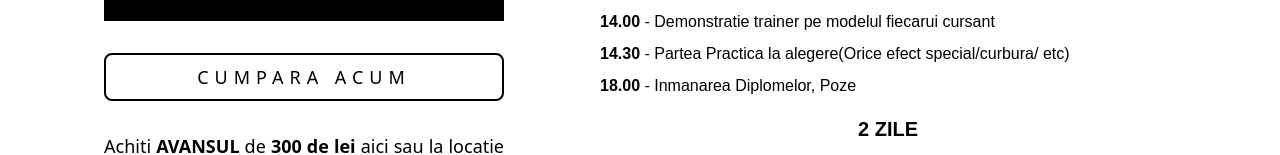
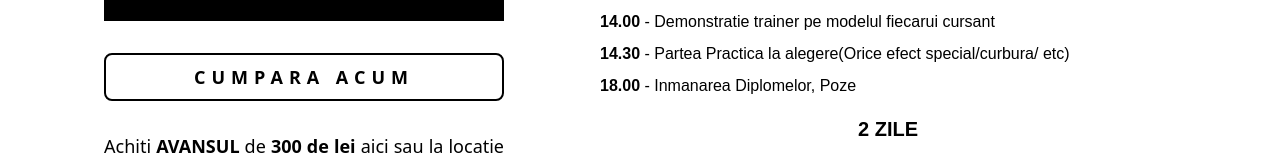
Before and after one commit to PoleacLiviuStefan/lorenaLash, a React (Create React App) app: page /curs-de-perfectionare in a window 1280 px wide. Shown: the part 587-742 px from the top of the page. Built offline with nearby package versions, Linux system fonts and the light colour scheme.

Commit message:
buyUpdates

```diff
--- a/src/Components/Courses/CursDePerfectionare.jsx
+++ b/src/Components/Courses/CursDePerfectionare.jsx
@@ -21,7 +21,7 @@ const CursDePerfectionare = () => {
         <div className='flex lg:flex-row flex-col items-center lg:items-start'>
         <div className=' lg:ml-[2rem] flex flex-col items-center w-[90%] lg:w-[25rem]'>
             <img src={cursDePerfectionare} className=" w-[21rem] lg:w-[25rem] h-[28rem]" />
-            <button onClick={()=>{localStorage.setItem("cumparaCurs","Curs De Perfectionare");navigate("/checkout")}} className='mt-[2rem] border-[2px] border-black w-full text-[18px]  h-[3rem] rounded-[8px] tracking-[6px]'>CUMPARA ACUM</button>
+            <button onClick={()=>{localStorage.setItem("cumparaCurs","Curs De Perfectionare");navigate("/checkout")}} className='mt-[2rem] border-[2px] border-black w-full text-[18px]  h-[3rem] rounded-[8px] tracking-[6px] font-bold animate-[buyBtnReverse_.3s_ease-in-out_forwards] hover:animate-[buyBtn_.3s_ease-in-out_forwards]'>CUMPARA ACUM</button>
             <div className='relative flex flex-col items-left w-full mt-[2rem]'>
                 <h3 className='mb-[1rem] lg:text-[18px] text-justify'>Achiti   <span className='font-bold'>AVANSUL</span> de <span className='font-bold'>300 de lei </span> aici sau la locatie pentru a-ti rezerva locul, restul sumei se achita in prima zi de curs</h3>
                 <h3 className='text-[24px] font-thin'>2 ZILE <span className='absolute right-2 font-extrabold text-[#DAA520]'> 2500 lei </span></h3>
--- a/src/Components/Courses/CursEfecteSpeciale.jsx
+++ b/src/Components/Courses/CursEfecteSpeciale.jsx
@@ -20,7 +20,7 @@ const CursEfecteSpeciale = () => {
     <div className='flex lg:flex-row flex-col items-center lg:items-start'>
     <div className=' lg:ml-[2rem] flex flex-col items-center w-[90%] lg:w-[25rem]'>
         <img src={cursEfecteSpeciale} className=" w-[21rem] lg:w-[25rem] h-[28rem]" />
-        <button onClick={()=>{localStorage.setItem("cumparaCurs","Curs Efecte Speciale"); navigate("/checkout")}} className='mt-[2rem] border-[2px] border-black w-full text-[18px]  h-[3rem] rounded-[8px] tracking-[6px]'>CUMPARA ACUM</button>
+        <button onClick={()=>{localStorage.setItem("cumparaCurs","Curs Efecte Speciale"); navigate("/checkout")}} className='mt-[2rem] border-[2px] border-black w-full text-[18px]  h-[3rem] rounded-[8px] tracking-[6px] font-bold animate-[buyBtnReverse_.3s_ease-in-out_forwards] hover:animate-[buyBtn_.3s_ease-in-out_forwards]'>CUMPARA ACUM</button>
         <div className='relative flex flex-col items-left w-full mt-[2rem]'>
             <h3 className='mb-[1rem] text-[18px] text-justify'>Achiti   <span className='font-bold'>AVANSUL</span> de <span className='font-bold'>300 de lei </span> aici sau la locatie pentru a-ti rezerva locul, restul sumei se achita in prima zi de curs</h3>
 
```
